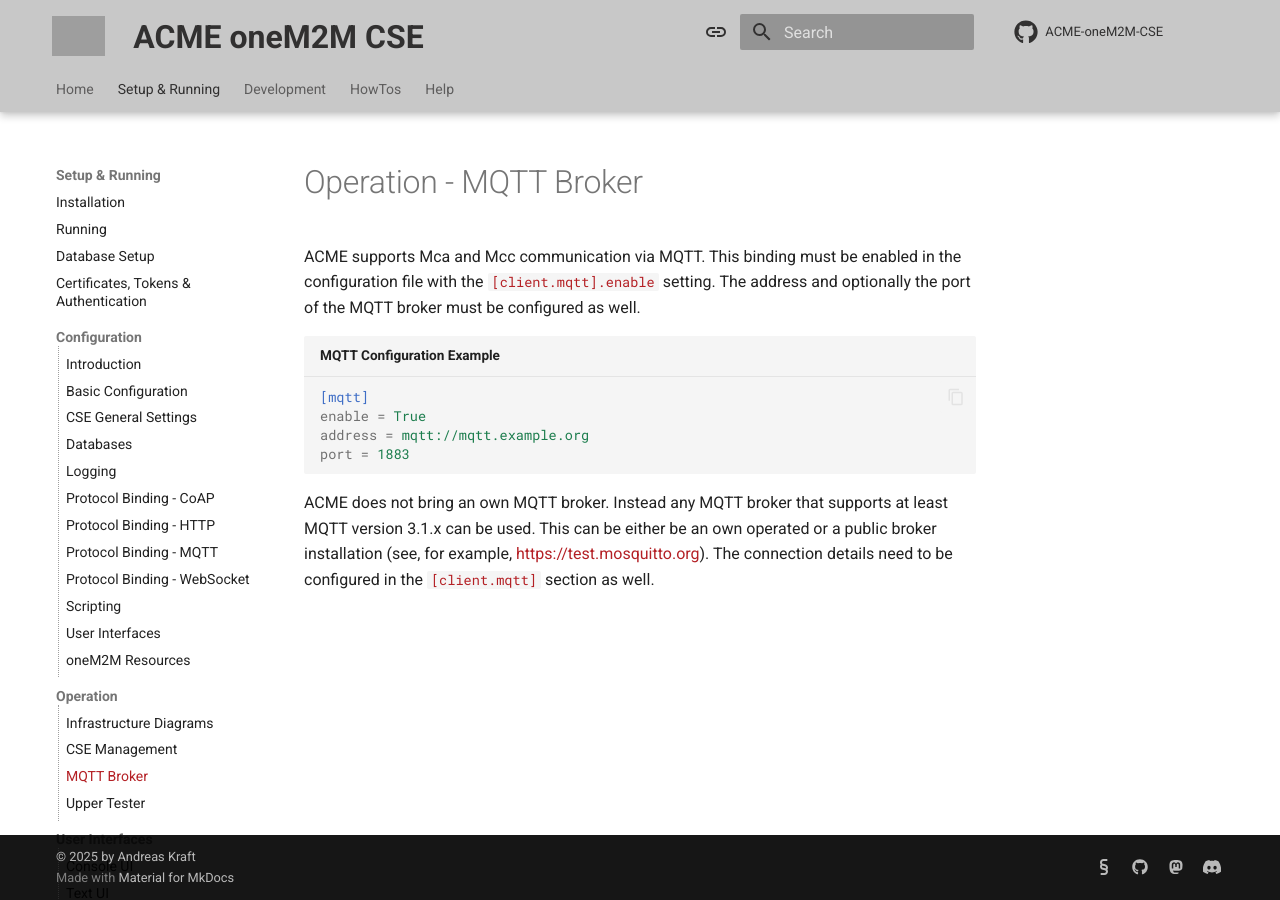
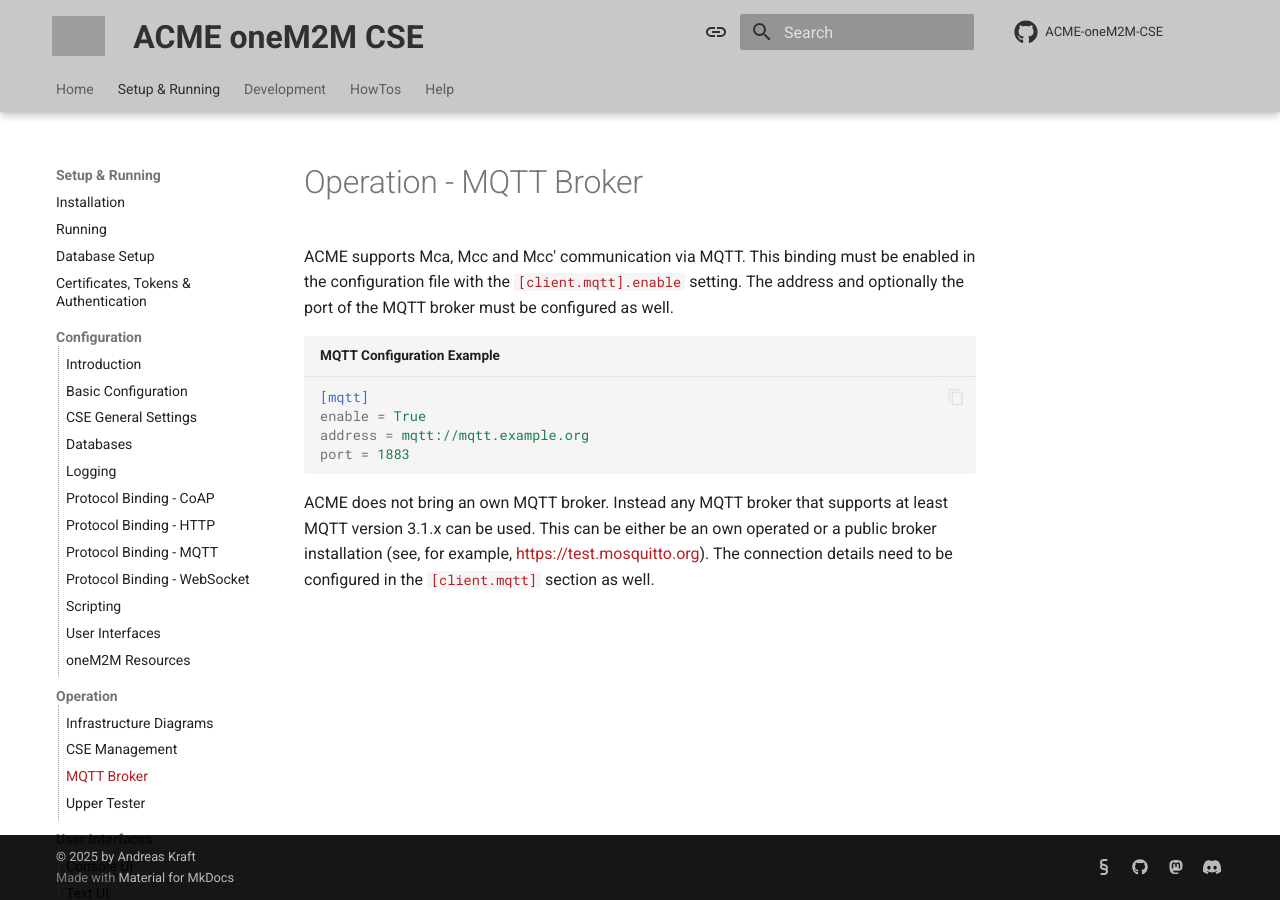
Before and after one commit to ankraft/ACME-oneM2M-CSE-mkdocs, an MkDocs documentation site: the page built from docs/setup/Operation-mqtt.md, in a window 1280 px wide. Built offline with MkDocs 1.6.1 and Material for MkDocs 9.7.7, drawn with Linux system fonts in a browser that asks for light colours; comment, search, counter and statistics services are not loaded; grey boxes are pictures that could not be loaded.

Commit message:
Minor corrections

````diff
--- a/docs/setup/Operation-mqtt.md
+++ b/docs/setup/Operation-mqtt.md
@@ -1,6 +1,6 @@
 # Operation - MQTT Broker
 
-ACME supports Mca and Mcc communication via MQTT. This binding must be enabled in the configuration file with the [`[client.mqtt].enable`](../setup/Configuration-mqtt.md#general-settings) setting. The address and optionally the port of the MQTT broker must be configured as well.
+ACME supports Mca, Mcc and Mcc' communication via MQTT. This binding must be enabled in the configuration file with the [`[client.mqtt].enable`](../setup/Configuration-mqtt.md#general-settings) setting. The address and optionally the port of the MQTT broker must be configured as well.
 
 ```ini title="MQTT Configuration Example"
 [mqtt]
````
Also changed, not shown: docs/setup/Operation-diagrams.md (+1 -1 lines).
